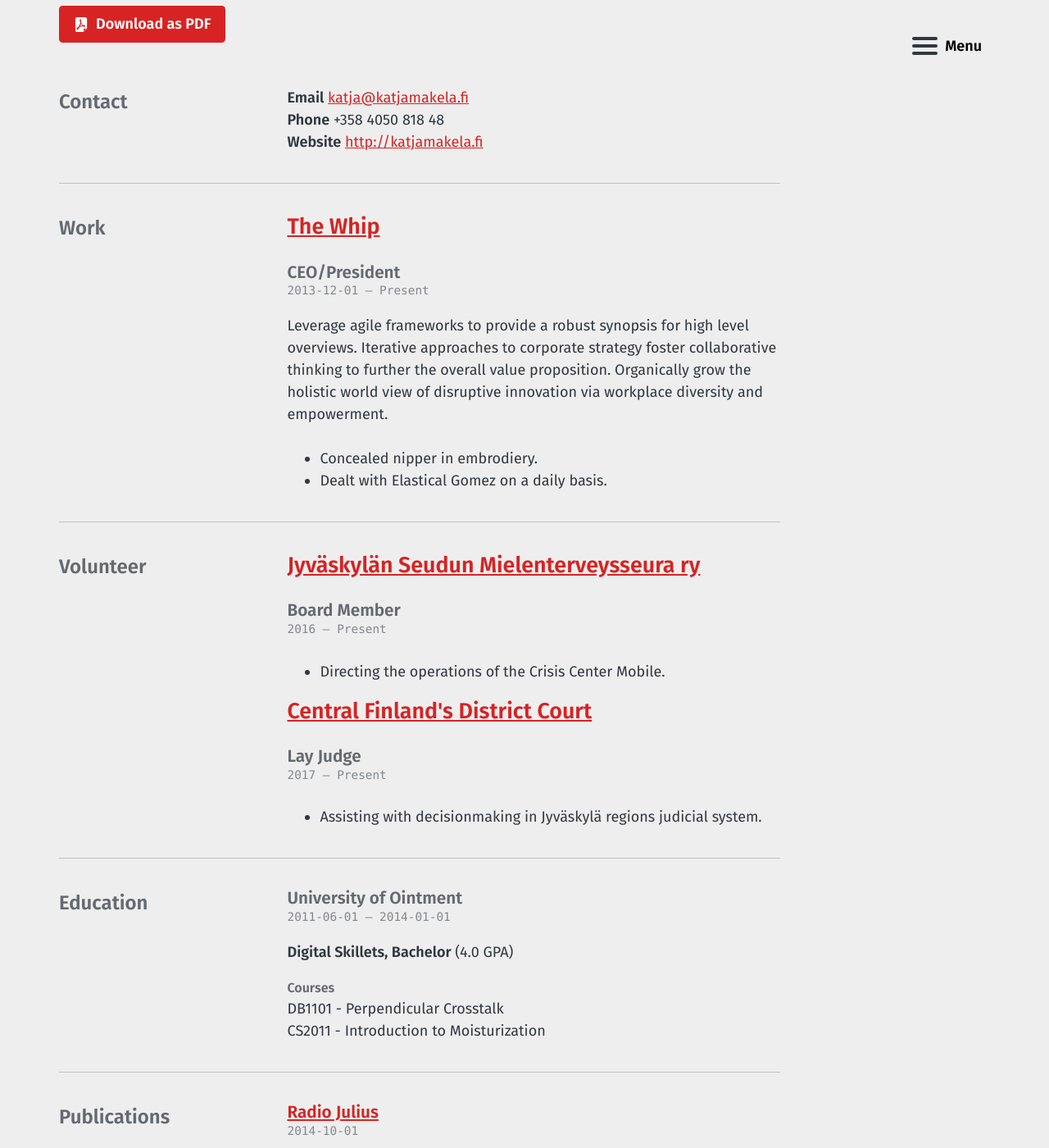
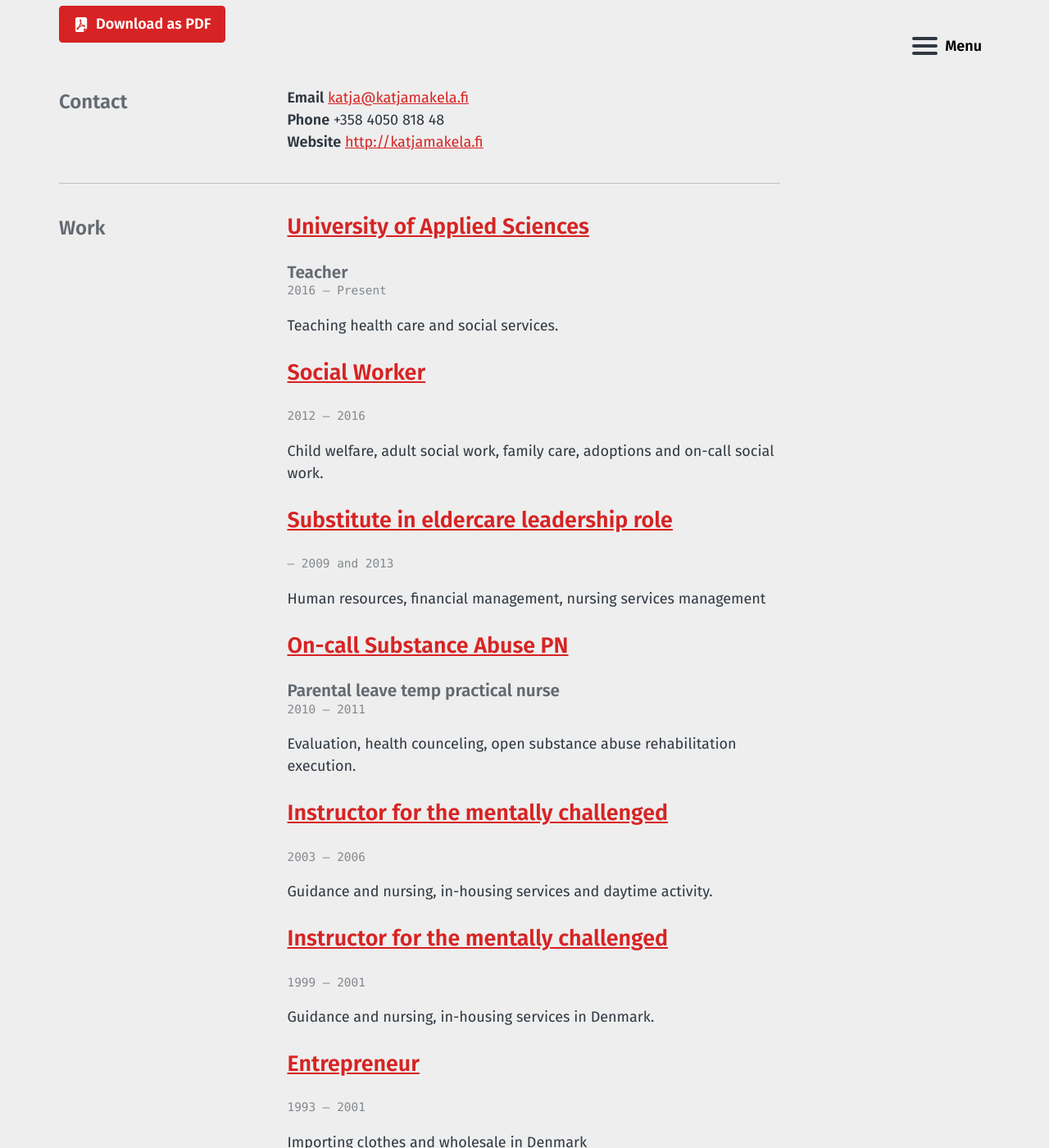
Before and after one commit to httpsterio/katjamakela.fi, a Jekyll site: the page built from cv.md, in a window 1280 px wide and 1400 px high, scrolled down 329 px. Shown: the whole window at 82% size. Built offline with Jekyll 4.4.1, drawn with Linux system fonts in a browser that asks for light colours; some of the changed text lies outside the part shown.

Commit message:
finished cv, adding pdf link

```diff
--- a/_data/cv.json
+++ b/_data/cv.json
@@ -10,17 +10,70 @@
   },
   "work": [
     {
-      "company": "The Whip",
-      "position": "CEO/President",
-      "website": "https://thewh.ip",
-      "startDate": "2013-12-01",
+      "company": "University of Applied Sciences",
+      "position": "Teacher",
+      "website": "",
+      "startDate": "2016",
       "endDate": "",
-      "summary": "Leverage agile frameworks to provide a robust synopsis for high level overviews. Iterative approaches to corporate strategy foster collaborative thinking to further the overall value proposition. Organically grow the holistic world view of disruptive innovation via workplace diversity and empowerment.",
-      "highlights": [
-        "Concealed nipper in embrodiery.",
-        "Dealt with Elastical Gomez on a daily basis."
-      ]
+      "summary": "Teaching health care and social services."
+    },
+    {
+      "company": "Social Worker",
+      "position": "",
+      "website": "",
+      "startDate": "2012",
+      "endDate": "2016",
+      "summary": "Child welfare, adult social work, family care, adoptions and on-call social work."
+    },
+    {
+      "company": "Substitute in eldercare leadership role",
+      "position": "",
+      "website": "",
+      "startDate": "",
+      "endDate": "2009 and 2013",
+      "summary": "Human resources, financial management, nursing services management"
+    },
+    {
+      "company": "On-call Substance Abuse PN",
+      "position": "Parental leave temp practical nurse",
+      "website": "",
+      "startDate": "2010",
+      "endDate": "2011",
+      "summary": "Evaluation, health counceling, open substance abuse rehabilitation execution."
+    },
+    {
+      "company": "Instructor for the mentally challenged",
+      "position": "",
+      "website": "",
+      "startDate": "2003",
+      "endDate": "2006",
+      "summary": "Guidance and nursing, in-housing services and daytime activity."
+    },
+    {
+      "company": "Instructor for the mentally challenged",
+      "position": "",
+      "website": "",
+      "startDate": "1999",
+      "endDate": "2001",
+      "summary": "Guidance and nursing, in-housing services in Denmark."
+    },
+    {
+      "company": "Entrepreneur",
+      "position": "",
+      "website": "",
+      "startDate": "1993",
+      "endDate": "2001",
+      "summary": "Importing clothes and wholesale in Denmark"
+    },
+    {
+      "company": "Entrepreneur",
+      "position": "",
+      "website": "",
+      "startDate": "1988",
+      "endDate": "1991",
+      "summary": "Food services in Finland."
     }
+
   ],
   "volunteer": [
     {
@@ -48,25 +101,41 @@
   ],
   "education": [
     {
-      "institution": "University of Ointment",
-      "area": "Digital Skillets",
+      "institution": "Jyväskylä's vocational teacher education college",
+      "area": "Vocational teacher of health care and social services",
+      "studyType": "",
+      "startDate": "",
+      "endDate": "2016"
+    },
+    {
+      "institution": "Jyväskylä's University, Chydenius",
+      "area": "Major in Social Services, minor in Adult educational science",
+      "studyType": "Masters of Social Sciences",
+      "startDate": "",
+      "endDate": "2013"
+    },
+    {
+      "institution": "Jyväskylä's University of Applied Sciences",
+      "area": "Social Services",
       "studyType": "Bachelor",
-      "startDate": "2011-06-01",
-      "endDate": "2014-01-01",
-      "gpa": "4.0",
-      "courses": [
-        "DB1101 - Perpendicular Crosstalk",
-        "CS2011 - Introduction to Moisturization"
-      ]
+      "startDate": "",
+      "endDate": "2010"
+    },
+    {
+      "institution": "Jyväskylä's Adult Education",
+      "area": "Practical Nurse, specialisation in nursing and care",
+      "studyType": "",
+      "startDate": "",
+      "endDate": "2006"
     }
   ],
   "publications": [
     {
-      "name": "Radio Julius",
-      "publisher": "Tanyo Lubbock",
-      "releaseDate": "2014-10-01",
-      "website": "https://en.rhy.es",
-      "summary": "Capitalize on low hanging fruit to identify a ballpark value added activity to beta test."
+      "name": "Vanhuus ilman vallankaappausta",
+      "publisher": "Katja Mäkelä",
+      "releaseDate": "2013",
+      "website": "http://urn.fi/URN:NBN:fi:jyu-201501081047",
+      "summary": "An ethnographic case study of a Danish retirement home."
     }
   ],
   "languages": [
--- a/_includes/cv/education.html
+++ b/_includes/cv/education.html
@@ -14,9 +14,9 @@
             <span class="startDate">{{ e.startDate }}</span>
           {% endif %}
           {% if e.endDate == '' %}
-            <span class="endDate">{{ site.data.theme.t.present | default: 'Present' | prepend: ' &mdash; ' }}</span>
+            <span class="endDate">{{ site.data.theme.t.present | default: 'Present' | prepend: '' }}</span>
           {% else %}
-            <span class="endDate">{{ e.endDate | prepend: ' &mdash; ' }}</span>
+            <span class="endDate">{{ e.endDate | prepend: '' }}</span>
           {% endif %}
         </div>
         {% if e.area %}
@@ -29,7 +29,7 @@
               <li>{{ course }}</li>
             {% endfor %}
           </ul>
-        {% endif %}
+        {% endif %} <br>
       {% endfor %}
     </div>
   </div>
```
Also changed, not shown: cv.md (+1 -1 lines), index.md (+1 -1 lines), 6 other files.
